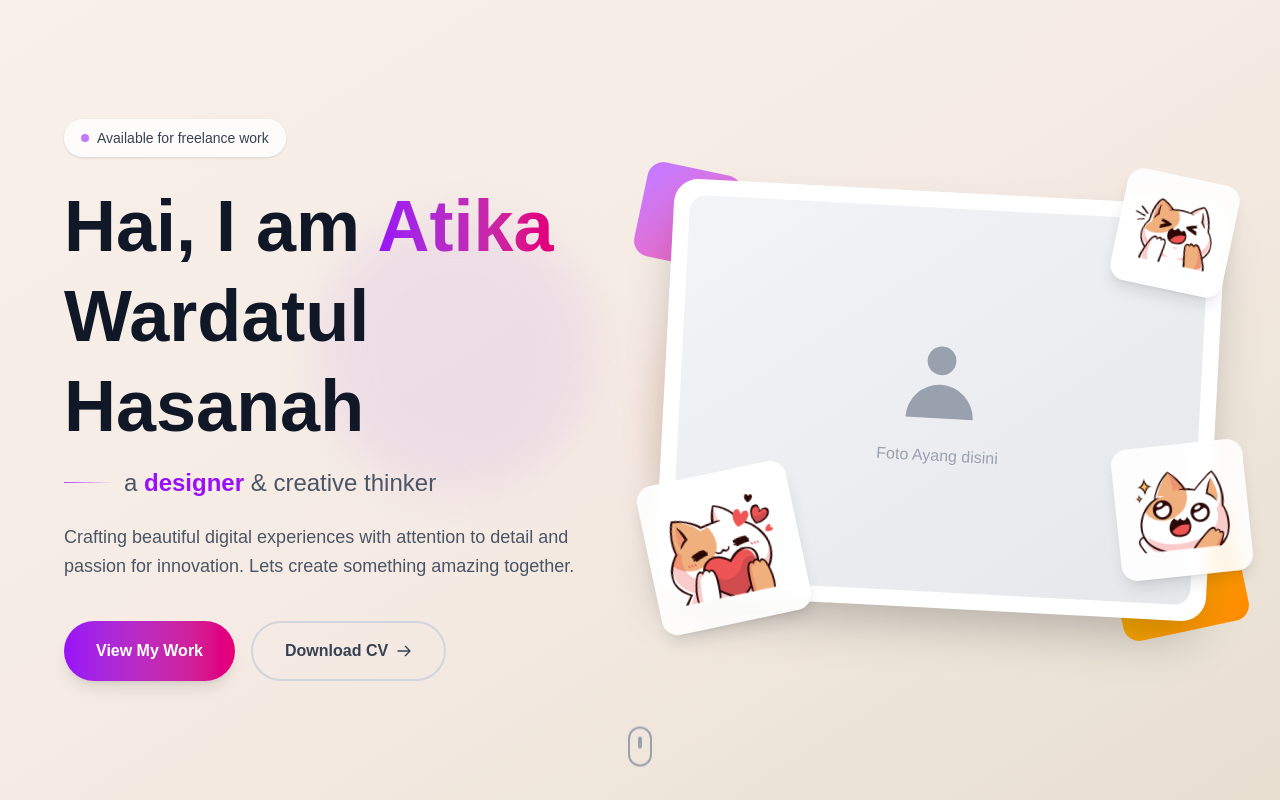
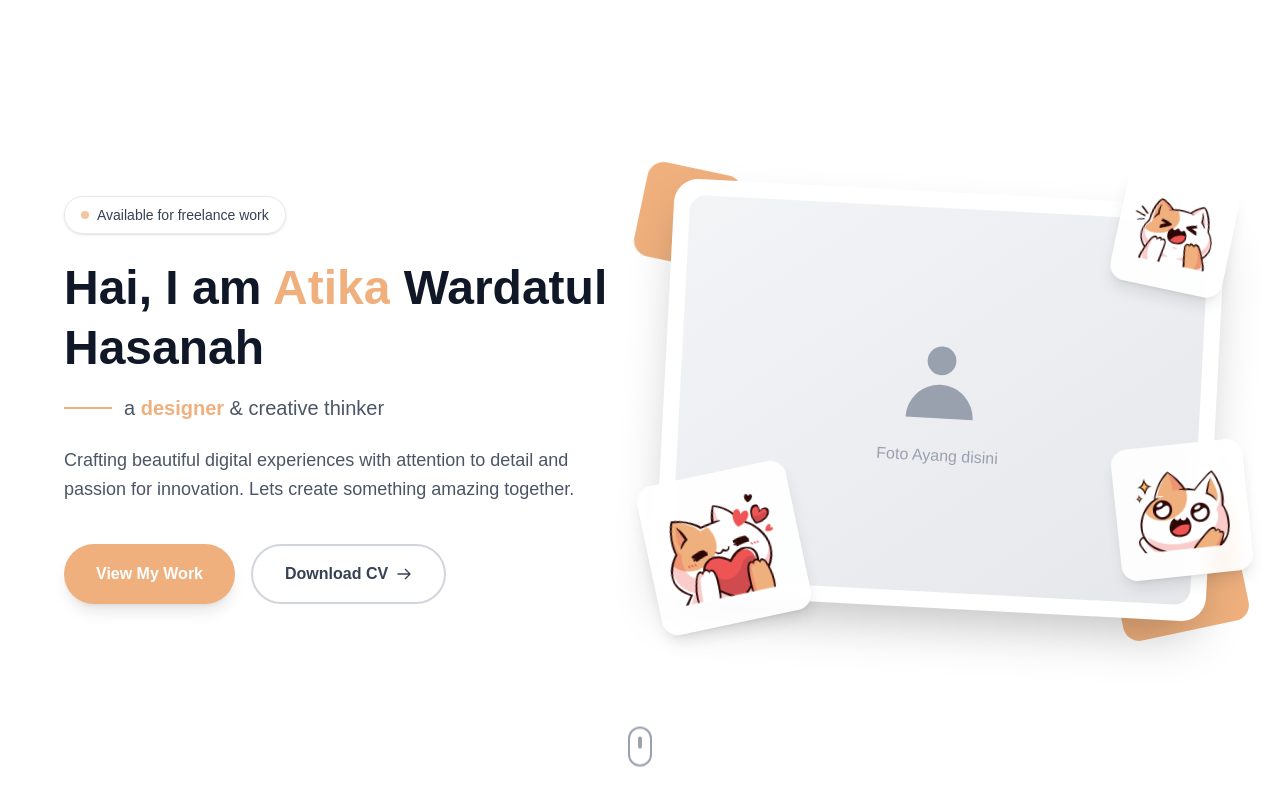
Before and after one commit to ardhikaxx/portofolio-atika, a Next.js app: page / in a window 1280 px wide. Built offline with nearby package versions, Linux system fonts and the light colour scheme.

Commit message:
fix(hero) perbaikan pada halaman hero perbaiki warna

```diff
--- a/app/page/hero.tsx
+++ b/app/page/hero.tsx
@@ -12,72 +12,89 @@ export default function Hero() {
     }, []);
 
     return (
-        <section className="bg-linear-to-br from-[#f8f1e9] via-[#f5ebe4] to-[#e8dfd1] w-full min-h-screen flex items-center justify-center relative overflow-hidden px-8 py-10">
-            <div className="absolute inset-0 overflow-hidden">
-                <div className="absolute top-1/4 left-1/4 w-72 h-72 bg-purple-100 rounded-full mix-blend-multiply filter blur-xl opacity-70 animate-blob"></div>
-                <div className="absolute top-1/3 right-1/4 w-72 h-72 bg-yellow-100 rounded-full mix-blend-multiply filter blur-xl opacity-70 animate-blob animation-delay-2000"></div>
-                <div className="absolute bottom-1/4 left-1/2 w-72 h-72 bg-pink-100 rounded-full mix-blend-multiply filter blur-xl opacity-70 animate-blob animation-delay-4000"></div>
-            </div>
-
+        <section className="bg-white w-full min-h-screen flex items-center justify-center relative overflow-hidden px-8 py-10">
             <div className="relative z-10 max-w-6xl mx-auto grid md:grid-cols-2 gap-12 items-center">
-                <div className={`space-y-6 transition-all duration-1000 ${isVisible ? 'translate-y-0 opacity-100' : 'translate-y-10 opacity-0'}`}>
-                    <div className="inline-flex items-center gap-2 bg-white/80 backdrop-blur-sm px-4 py-2 rounded-full border border-white/20 shadow-sm">
-                        <div className="w-2 h-2 bg-purple-500 rounded-full animate-pulse"></div>
-                        <span className="text-sm font-medium text-gray-700">Available for freelance work</span>
+                <div
+                    className={`space-y-6 transition-all duration-1000 ${isVisible ? "translate-y-0 opacity-100" : "translate-y-10 opacity-0"
+                        }`}>
+                    <div className="inline-flex items-center gap-2 bg-white/80 backdrop-blur-sm px-4 py-2 rounded-full border border-gray-200 shadow-sm">
+                        <div className="w-2 h-2 bg-[#EFB07D] rounded-full animate-pulse"></div>
+                        <span className="text-sm font-medium text-gray-700">
+                            Available for freelance work
+                        </span>
                     </div>
 
                     {/* Main Heading */}
                     <div className="space-y-4">
-                        <h1 className="text-5xl md:text-6xl lg:text-7xl font-bold text-gray-900 leading-tight">
+                        <h1 className="text-3xl md:text-4xl lg:text-5xl font-bold text-gray-900 leading-tight">
                             Hai, I am{" "}
-                            <span className="bg-linear-to-r from-purple-600 to-pink-600 bg-clip-text text-transparent">
+                            <span className="bg-linear-to-r from-[#EFB07D] to-[#EFB07D] bg-clip-text text-transparent">
                                 Atika
                             </span>{" "}
                             Wardatul Hasanah
                         </h1>
 
-                        {/* Sub Headline */}
-                        <div className="flex items-center gap-3">
-                            <div className="w-12 h-px bg-linear-to-r from-purple-500 to-transparent"></div>
-                            <p className="text-xl md:text-2xl text-gray-600 font-light">
-                                a <span className="font-semibold text-purple-600">designer</span> & creative thinker
+                        <div className="flex items-center justify-start gap-3">
+                            <div className="w-12 h-0.5 bg-[#EFB07D]"></div>
+                            <p className="text-lg md:text-xl text-gray-600 font-light">
+                                a{" "}
+                                <span className="font-semibold text-[#EFB07D]">designer</span>{" "}
+                                & creative thinker
                             </p>
                         </div>
                     </div>
 
                     {/* Description */}
                     <p className="text-lg text-gray-600 max-w-lg leading-relaxed">
-                        Crafting beautiful digital experiences with attention to detail and passion for innovation.
-                        Lets create something amazing together.
+                        Crafting beautiful digital experiences with attention to detail and
+                        passion for innovation. Lets create something amazing together.
                     </p>
 
                     <div className="flex flex-col lg:flex-row gap-4 pt-4">
-                        <button className="group relative bg-linear-to-r from-purple-600 to-pink-600 text-white px-8 py-4 rounded-full font-semibold shadow-lg hover:shadow-xl transform hover:-translate-y-1 transition-all duration-300 overflow-hidden">
+                        <button className="group relative bg-[#EFB07D] text-white px-8 py-4 rounded-full font-semibold shadow-lg hover:shadow-xl transform hover:-translate-y-1 transition-all duration-300 overflow-hidden">
                             <span className="relative z-10">View My Work</span>
-                            <div className="absolute inset-0 bg-linear-to-r from-pink-600 to-purple-600 opacity-0 group-hover:opacity-100 transition-opacity duration-300"></div>
+                            <div className="absolute inset-0 bg-[#EFB07D] opacity-0 group-hover:opacity-100 transition-opacity duration-300"></div>
                         </button>
 
-                        <button className="group border-2 border-gray-300 text-gray-700 px-8 py-4 rounded-full font-semibold hover:border-purple-400 hover:text-purple-700 transform hover:-translate-y-1 transition-all duration-300 text-center">
+                        <button className="group border-2 border-gray-300 text-gray-700 px-8 py-4 rounded-full font-semibold hover:border-[#EFB07D] hover:text-[#EFB07D] transform hover:-translate-y-1 transition-all duration-300 text-center">
                             <span className="flex items-center gap-2">
                                 Download CV
-                                <svg className="w-4 h-4 group-hover:translate-x-1 transition-transform" fill="none" stroke="currentColor" viewBox="0 0 24 24">
-                                    <path strokeLinecap="round" strokeLinejoin="round" strokeWidth={2} d="M14 5l7 7m0 0l-7 7m7-7H3" />
+                                <svg
+                                    className="w-4 h-4 group-hover:translate-x-1 transition-transform"
+                                    fill="none"
+                                    stroke="currentColor"
+                                    viewBox="0 0 24 24">
+                                    <path
+                                        strokeLinecap="round"
+                                        strokeLinejoin="round"
+                                        strokeWidth={2}
+                                        d="M14 5l7 7m0 0l-7 7m7-7H3"
+                                    />
                                 </svg>
                             </span>
                         </button>
                     </div>
                 </div>
 
-                <div className={`relative transition-all duration-1000 delay-300 ${isVisible ? 'translate-y-0 opacity-100' : 'translate-y-10 opacity-0'}`}>
+                <div
+                    className={`relative transition-all duration-1000 delay-300 ${isVisible ? "translate-y-0 opacity-100" : "translate-y-10 opacity-0"
+                        }`}>
                     <div className="relative">
-                        <div className="absolute -top-6 -left-6 w-24 h-24 bg-linear-to-br from-purple-400 to-pink-400 rounded-2xl rotate-12 z-0"></div>
-                        <div className="absolute -bottom-6 -right-6 w-32 h-32 bg-linear-to-br from-yellow-400 to-orange-400 rounded-2xl -rotate-12 z-0"></div>
+                        <div className="absolute -top-6 -left-6 w-24 h-24 bg-[#EFB07D] rounded-2xl rotate-12 z-0"></div>
+                        <div className="absolute -bottom-6 -right-6 w-32 h-32 bg-[#EFB07D] rounded-2xl -rotate-12 z-0"></div>
 
                         <div className="relative bg-white rounded-3xl p-4 shadow-2xl z-10 transform rotate-3 hover:rotate-0 transition-transform duration-500">
                             <div className="bg-linear-to-br from-gray-100 to-gray-200 rounded-2xl w-full h-96 flex items-center justify-center overflow-hidden">
                                 <div className="text-center text-gray-400">
-                                    <svg className="w-24 h-24 mx-auto mb-4" fill="currentColor" viewBox="0 0 20 20">
-                                        <path fillRule="evenodd" d="M10 9a3 3 0 100-6 3 3 0 000 6zm-7 9a7 7 0 1114 0H3z" clipRule="evenodd" />
+                                    <svg
+                                        className="w-24 h-24 mx-auto mb-4"
+                                        fill="currentColor"
+                                        viewBox="0 0 20 20">
+                                        <path
+                                            fillRule="evenodd"
+                                            d="M10 9a3 3 0 100-6 3 3 0 000 6zm-7 9a7 7 0 1114 0H3z"
+                                            clipRule="evenodd"
+                                        />
                                     </svg>
                                     <p>Foto Ayang disini</p>
                                 </div>
@@ -125,10 +142,18 @@ export default function Hero() {
 
             <style jsx>{`
                 @keyframes blob {
-          0% { transform: translate(0px, 0px) scale(1); }
-          33% { transform: translate(30px, -50px) scale(1.1); }
-          66% { transform: translate(-20px, 20px) scale(0.9); }
-          100% { transform: translate(0px, 0px) scale(1); }
+                0% {
+                    transform: translate(0px, 0px) scale(1);
+                }
+                33% {
+                    transform: translate(30px, -50px) scale(1.1);
+                }
+                66% {
+                    transform: translate(-20px, 20px) scale(0.9);
+                }
+                100% {
+                    transform: translate(0px, 0px) scale(1);
+                }
                 }
                 .animate-blob {
                 animation: blob 7s infinite;
@@ -140,8 +165,12 @@ export default function Hero() {
                 animation-delay: 4s;
                 }
                 @keyframes spin-slow {
-          from { transform: rotate(0deg); }
-          to { transform: rotate(360deg); }
+                from {
+                    transform: rotate(0deg);
+                }
+                to {
+                    transform: rotate(360deg);
+                }
                 }
                 .animate-spin-slow {
                 animation: spin-slow 8s linear infinite;
```
Lines whose indentation alone changed are shown as unchanged.
